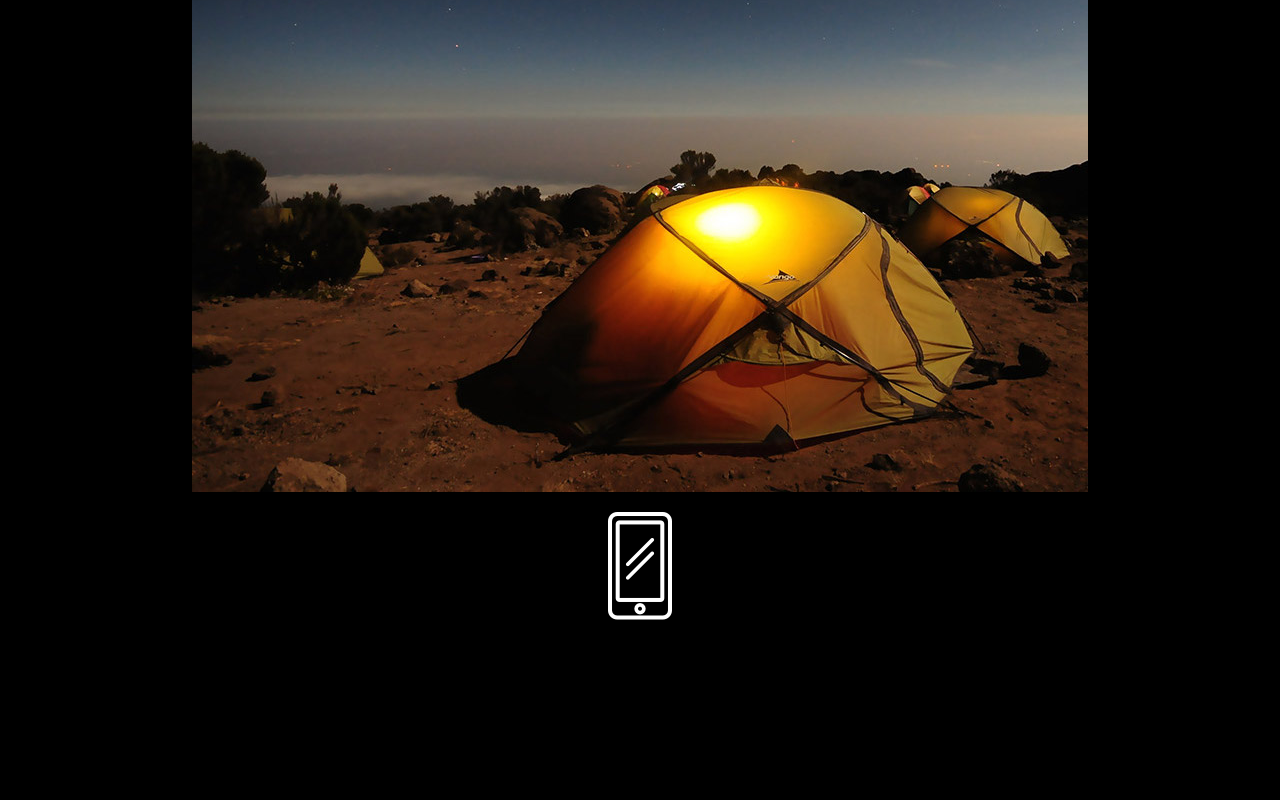
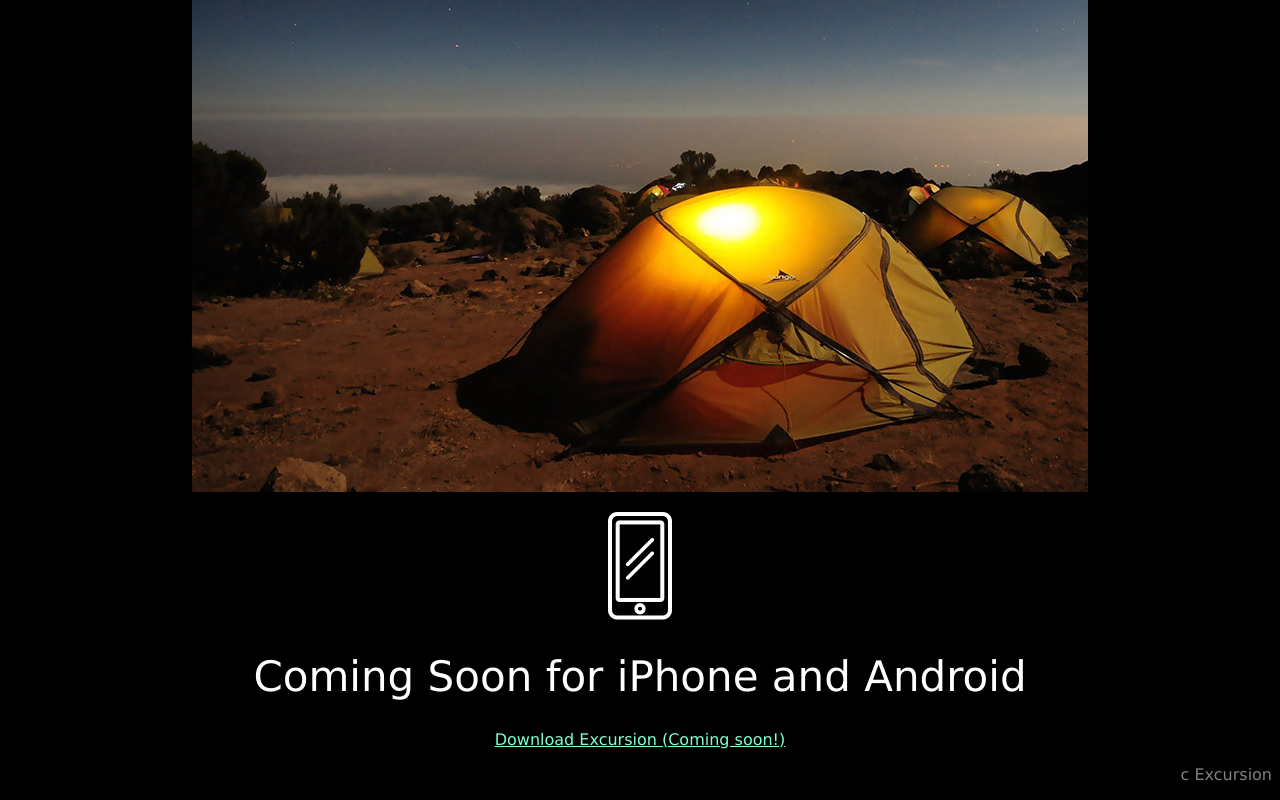
Before and after one commit to YuhengCHEN97/excursion-practice-, a plain HTML site: page index.html in a window 1280 px wide. Shown: the part 489-1289 px from the top of the page. Before the commit the page ends 1129 px from the top, so only its background shows below. Drawn offline with Linux system fonts and the light colour scheme.

Commit message:
all finish except footer

```diff
--- a/index.html
+++ b/index.html
@@ -14,5 +14,8 @@
         <p class="graytext">Excursion remembers places you like, and recommends new points of interest around you.</p>
         <p><img src="resource/image/camp.jpg"></p>
         <p><img src="resource/image/phone.png"></p>
+        <h1 class="whitetitle">Coming Soon for iPhone and Android</h1>
+        <p> <a class="greenlink" href="#"> Download Excursion (Coming soon!)</a></p>
+        <p class="footer">c Excursion</p>
     </body>
 </html>
--- a/resource/style.css
+++ b/resource/style.css
@@ -20,3 +20,8 @@ h1{
     font-weight: 300px;
     font-size: 42px;
 }
+
+.footer{
+    text-align: right;
+    color: gray;
+}
```
